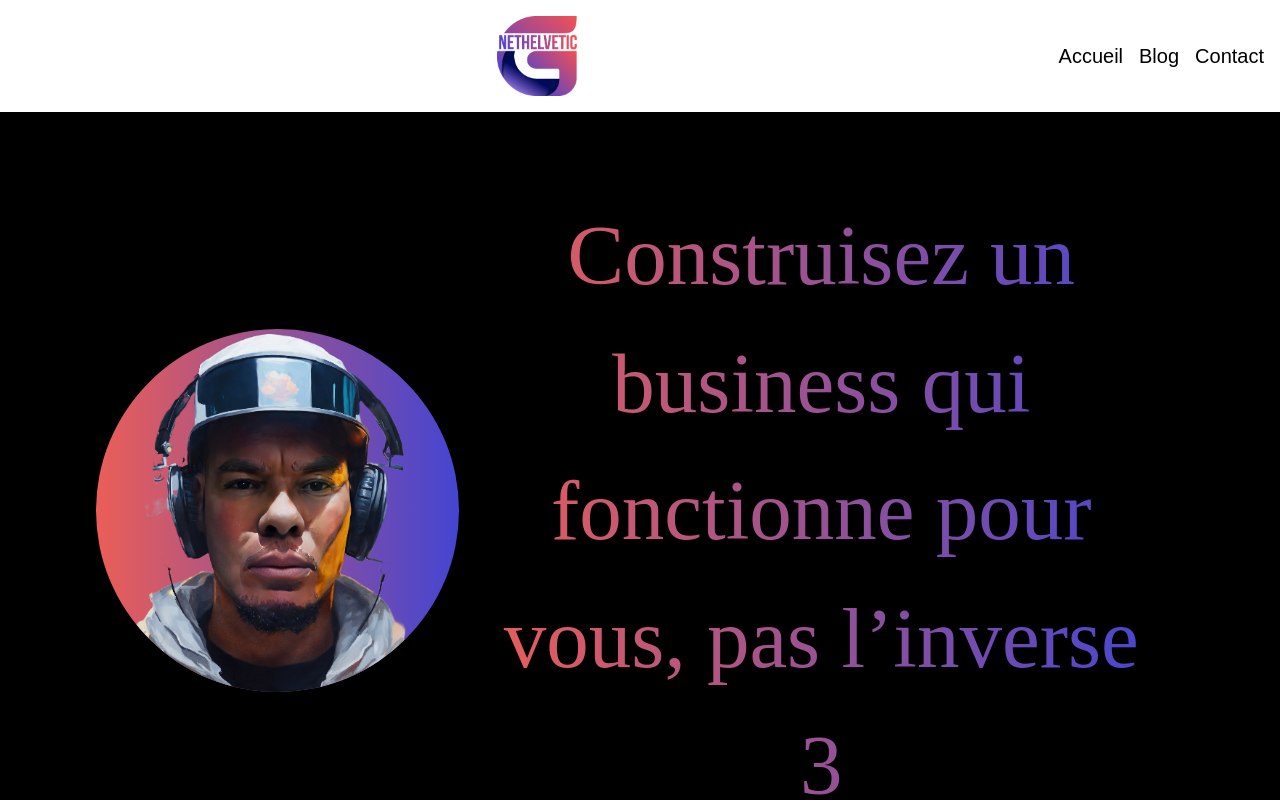
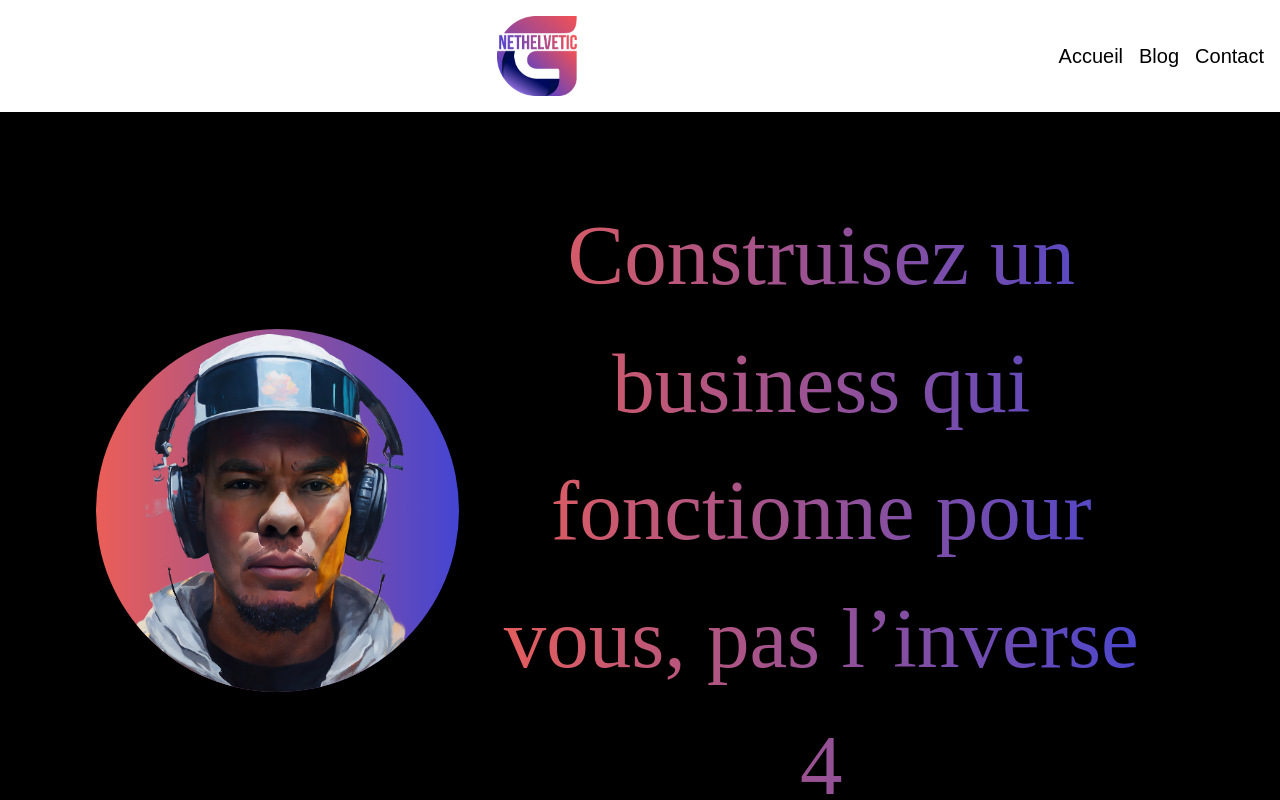
Before and after one commit to Nethelvetic/nethevetic-02-12-2024, a Next.js app: page / in a window 1280 px wide. Shown: the top 800 px of the page. Built offline with nearby package versions, Linux system fonts and the light colour scheme.

Commit message:
Test de déploiement automatique

```diff
--- a/app/page.js
+++ b/app/page.js
@@ -9,7 +9,7 @@ export default function HomePage() {
       <br></br>
 
 
-      <CardHImgTitleLg imageSrc="jeroNum181Bg.png" title="Construisez un business qui fonctionne pour vous, pas l’inverse 3"/>
+      <CardHImgTitleLg imageSrc="jeroNum181Bg.png" title="Construisez un business qui fonctionne pour vous, pas l’inverse 4"/>
 
       <CardHImgTxtLg imageSrc="globe.svg" title="Nethelvetic4" content="lLe Lorem Ipsum est simplement du faux texte employé dans la composition et la mise en page avant impression. Le Lorem Ipsum est le faux texte standard de l'imprimerie depuis les années 1500, quand un imprimeur anonyme assembla ensemble des morceaux de texte pour réaliser un livre spécimen de polices de texte. Il n'a pas fait que survivre cinq siècles, mais s'est aussi adapté à la bureautique informatique, sans que son contenu n'en soit modifié. Il a été popularisé dans les années 1960 grâce à la vente de feuilles Letraset contenant des passages du Lorem Ipsum, et, plus récemment, par son inclusion dans des applications de mise en page de texte, comme Aldus PageMaker. " />
     </div>
```
